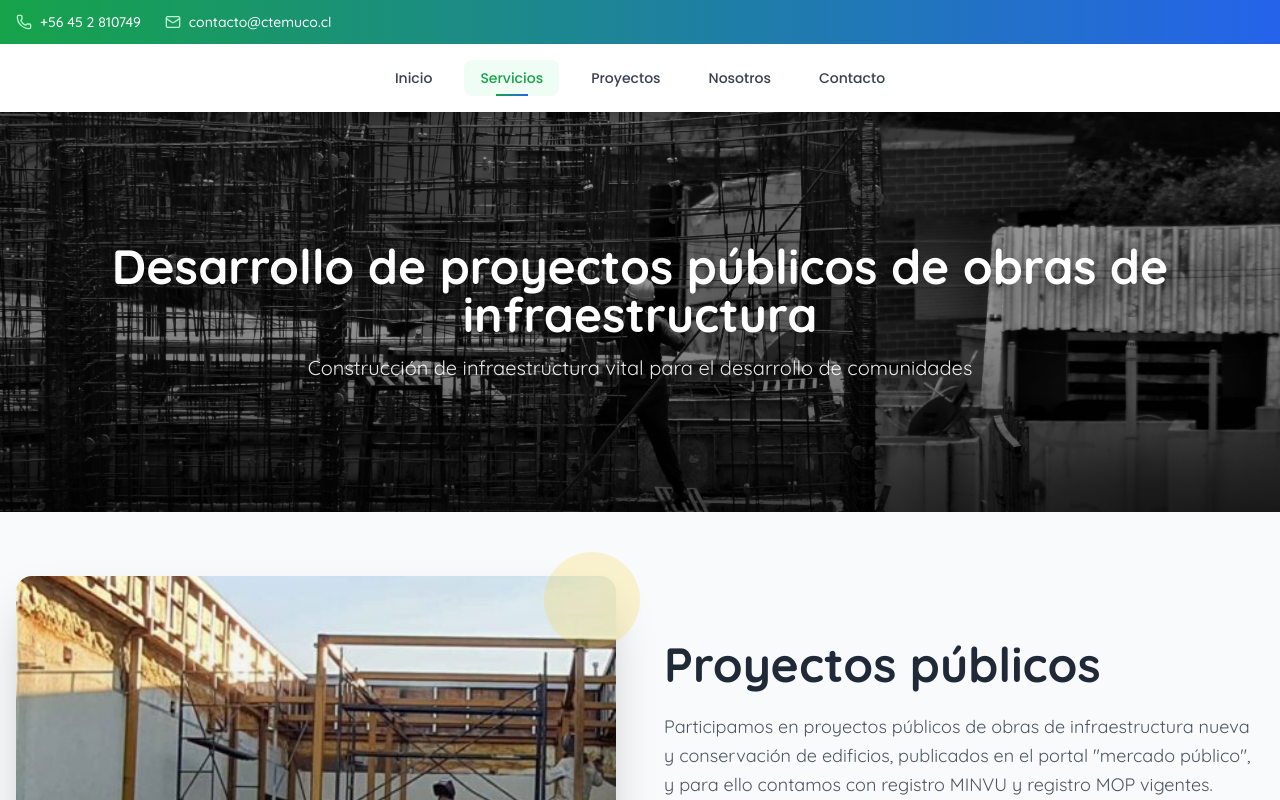
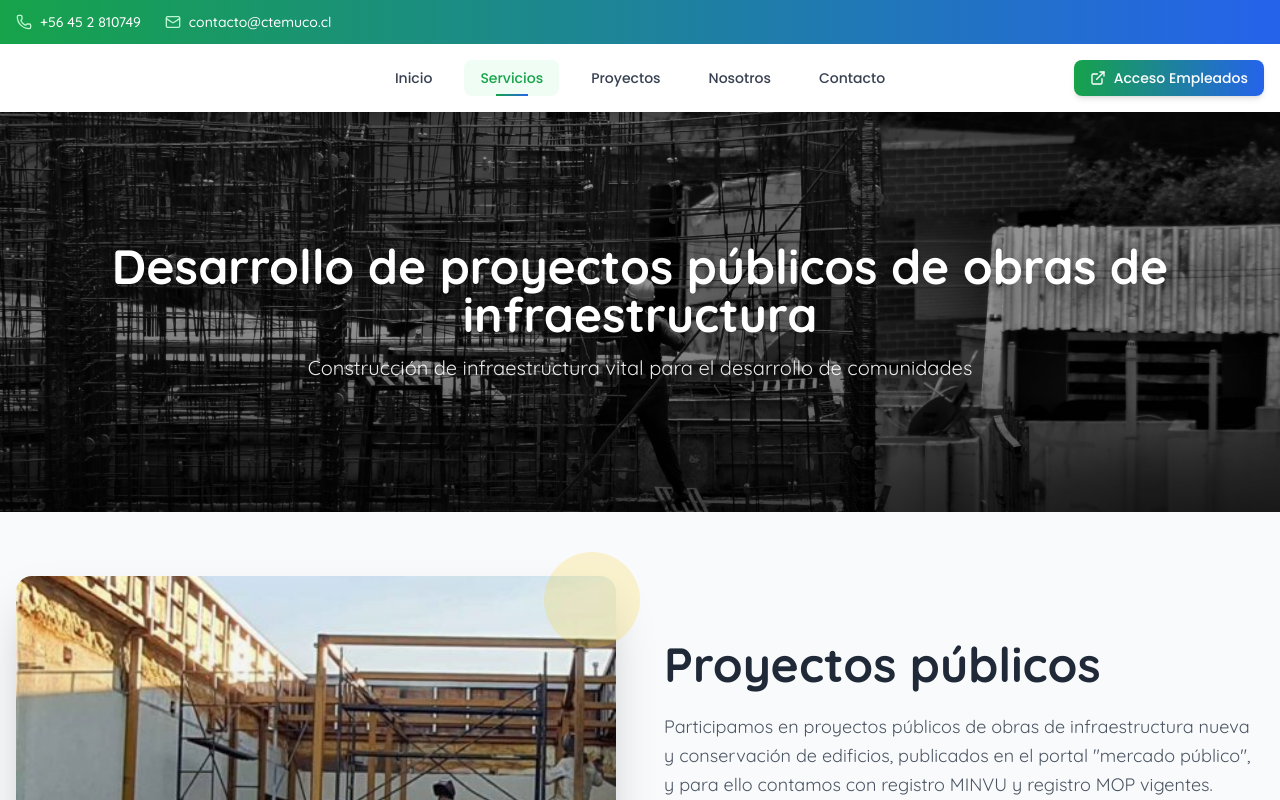
Before and after one commit to OwensLopez211/ConstructoraTemuco, a React (Vite) app in the folder frontend/: page /servicios/proyectos-publicos in a window 1280 px wide. Shown: the top 800 px of the page. Built offline with nearby package versions, Linux system fonts and the light colour scheme.

Commit message:
Actualizar el componente Navbar para incluir un acceso directo a Zoho en versiones de escritorio y móvil. Se añaden estilos y animaciones para mejorar la experiencia del usuario. Además, se ajusta el diseño del botón de menú móvil y se optimizan las transiciones de los elementos en el navbar.

```diff
--- a/frontend/src/components/main/Navbar.jsx
+++ b/frontend/src/components/main/Navbar.jsx
@@ -1,6 +1,6 @@
 import { useState, useEffect } from "react";
 import { useNavigate, useLocation } from "react-router-dom";
-import { Phone, Mail, Menu, X } from "lucide-react";
+import { Phone, Mail, Menu, X, ExternalLink } from "lucide-react";
 import { motion } from "framer-motion";
 
 const Navbar = () => {
@@ -138,9 +138,11 @@ const Navbar = () => {
       >
         <div className="container mx-auto px-4 py-4">
           <div className="flex items-center justify-between">
+            {/* Espacio izquierdo para balancear (desktop) */}
+            <div className="hidden lg:flex lg:w-48"></div>
 
-            {/* Desktop Navigation */}
-            <nav className="hidden lg:flex items-center justify-center space-x-4 flex-grow">
+            {/* Desktop Navigation - Centrado */}
+            <nav className="hidden lg:flex items-center justify-center space-x-4">
               {navigationItems.map((item) => (
                 <button
                   key={item.id}
@@ -159,10 +161,23 @@ const Navbar = () => {
               ))}
             </nav>
 
+            {/* Desktop Zoho Access - Derecha */}
+            <div className="hidden lg:flex lg:w-48 justify-end">
+              <a
+                href="https://accounts.zoho.com/signin?service_language=es&servicename=VirtualOffice&signupurl=https://www.zoho.com/es-xl/workplace/pricing.html&serviceurl=https://workplace.zoho.com"
+                target="_blank"
+                rel="noopener noreferrer"
+                className="flex items-center space-x-2 px-4 py-2 bg-gradient-to-r from-green-600 to-blue-600 text-white rounded-lg hover:from-green-700 hover:to-blue-700 transition-all duration-300 group shadow-md"
+              >
+                <ExternalLink className="w-4 h-4 group-hover:scale-110 transition-transform" />
+                <span className="text-sm font-display font-medium">Acceso Empleados</span>
+              </a>
+            </div>
+
             {/* Mobile menu button */}
             <button
               onClick={toggleMenu}
-              className="lg:hidden p-2 rounded-xl text-gray-700 hover:text-green-600 hover:bg-gray-100 transition-all duration-200"
+              className="lg:hidden ml-auto p-2 rounded-xl text-gray-700 hover:text-green-600 hover:bg-gray-100 transition-all duration-200"
             >
               <motion.div
                 animate={{ rotate: isMenuOpen ? 90 : 0 }}
@@ -208,16 +223,35 @@ const Navbar = () => {
                 </motion.div>
               ))}
 
+              {/* Mobile Zoho Access */}
+              <motion.div
+                className="pt-3"
+                initial={{ x: -20, opacity: 0 }}
+                animate={isMenuOpen ? { x: 0, opacity: 1 } : { x: -20, opacity: 0 }}
+                transition={{ delay: navigationItems.length * 0.1 }}
+              >
+                <a
+                  href="https://accounts.zoho.com/signin?service_language=es&servicename=VirtualOffice&signupurl=https://www.zoho.com/es-xl/workplace/pricing.html&serviceurl=https://workplace.zoho.com"
+                  target="_blank"
+                  rel="noopener noreferrer"
+                  onClick={closeMenu}
+                  className="w-full flex items-center justify-center space-x-2 py-3 px-4 bg-gradient-to-r from-green-600 to-blue-600 text-white rounded-xl text-sm font-display font-semibold shadow-lg transition-all duration-300 group"
+                >
+                  <ExternalLink className="w-4 h-4 group-hover:scale-110 transition-transform" />
+                  <span className="text-center">Acceso Empleados - Zoho</span>
+                </a>
+              </motion.div>
+
               {/* Mobile CTA Button */}
               <motion.div
                 className="pt-4 border-t border-gray-100"
                 initial={{ y: 20, opacity: 0 }}
                 animate={isMenuOpen ? { y: 0, opacity: 1 } : { y: 20, opacity: 0 }}
-                transition={{ delay: 0.5 }}
+                transition={{ delay: (navigationItems.length + 1) * 0.1 }}
               >
                 <button
                   onClick={() => handleNavigation({ path: '/contacto' })}
-                  className="w-full bg-gradient-to-r from-green-600 to-blue-600 text-white py-3 rounded-xl text-sm font-display font-semibold shadow-lg transition-all duration-300"
+                  className="w-full bg-white border-2 border-green-600 text-green-600 py-3 rounded-xl text-sm font-display font-semibold hover:bg-green-50 transition-all duration-300"
                 >
                   Contáctanos Hoy
                 </button>
@@ -228,7 +262,7 @@ const Navbar = () => {
                 className="pt-4 border-t border-gray-100 space-y-3"
                 initial={{ y: 20, opacity: 0 }}
                 animate={isMenuOpen ? { y: 0, opacity: 1 } : { y: 20, opacity: 0 }}
-                transition={{ delay: 0.6 }}
+                transition={{ delay: (navigationItems.length + 2) * 0.1 }}
               >
                 <div className="flex items-center space-x-3 text-gray-600">
                   <div className="w-8 h-8 bg-green-100 rounded-lg flex items-center justify-center">
```
Also changed, not shown: 1 other file (tests, documents, lock files or other folders).
